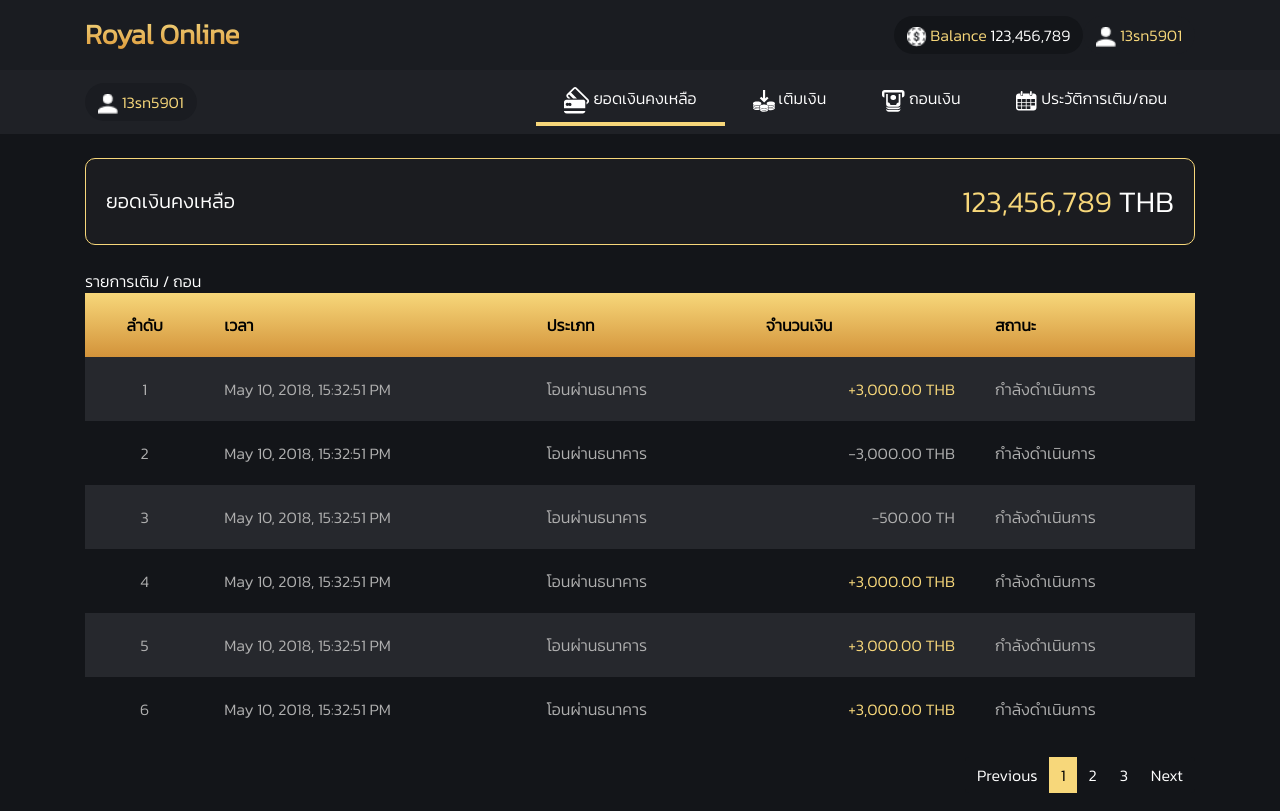
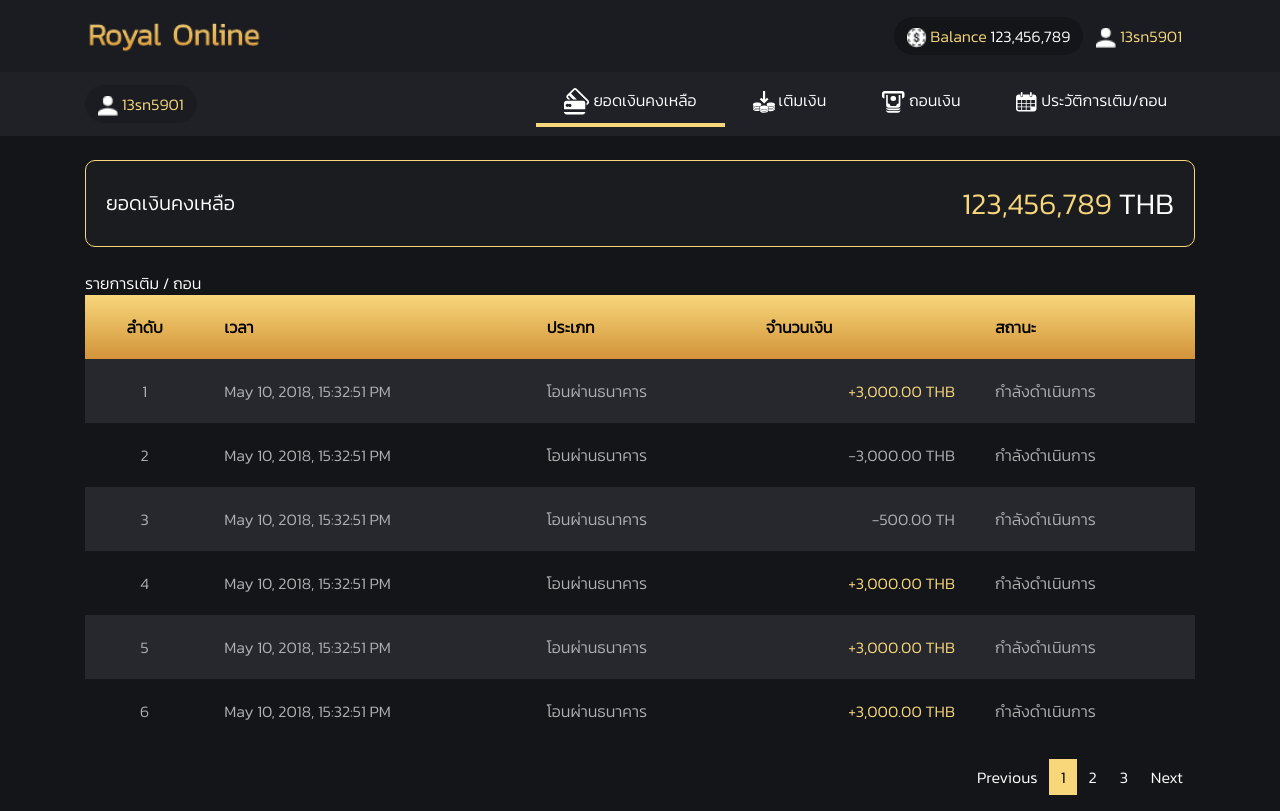
Before and after one commit to bossbojo/bossbojo.github.io, a plain HTML site: page src/money_credit.html in a window 1280 px wide. Drawn offline with nearby package versions, Linux system fonts and the light colour scheme.

Commit message:
fix logo

```diff
--- a/src/money_credit.html
+++ b/src/money_credit.html
@@ -16,7 +16,7 @@
     <nav class="navbar navbar-expand-lg bg-nav-top">
         <div class="container">
             <a class="navbar-brand" href="../index.html">
-               <h3 class="band mb-0">Royal Online</h3>
+                <img src="../images/logo2.PNG" width="181px">
             </a>
             <div class="navbar-text">
                 <ul class="navbar-nav ml-auto">
```
Also changed, not shown: index.html (+1 -1 lines), src/play.html (+1 -1 lines), src/profile.html (+1 -1 lines), src/table.html (+1 -1 lines), images/logo2.PNG (added).
